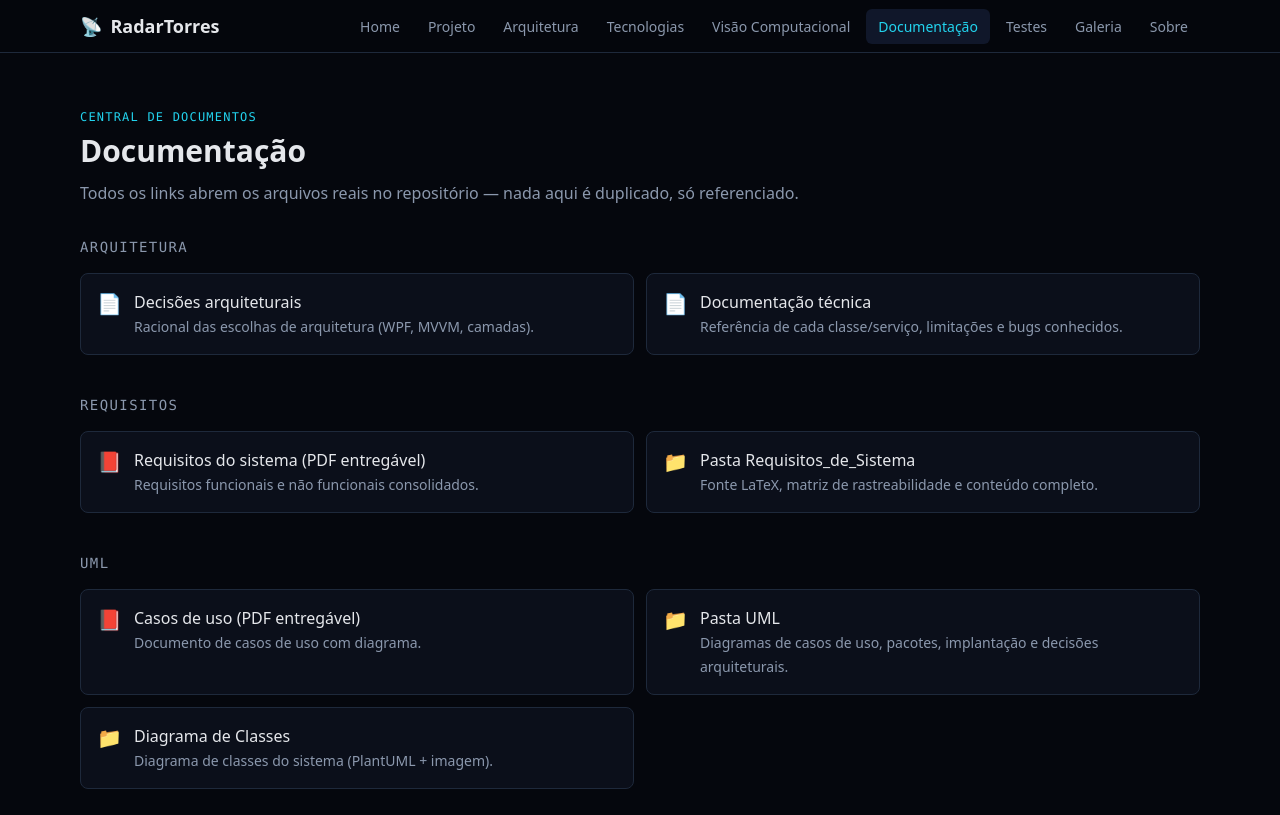
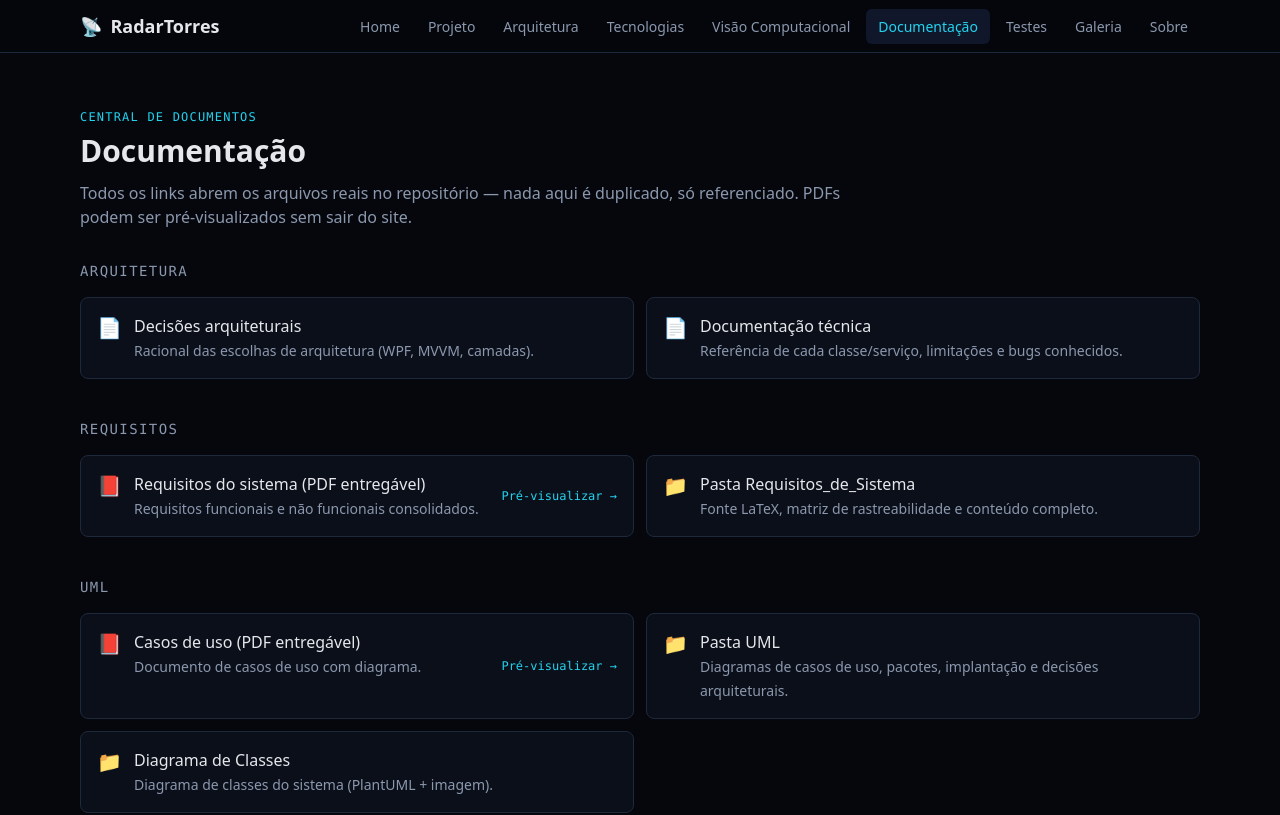
Before and after one commit to Matheus-Emanoel-Souza/Sistema_Rastreamento_Alvos_Arduino, a React (Vite) app in the folder site/: page /#/documentacao in a window 1280 px wide. Shown: the top 815 px of the page. Built offline with nearby package versions, Linux system fonts and the light colour scheme.

Commit message:
feat(site): pre-visualizacao de PDF embutida na pagina Documentacao

```diff
--- a/site/src/components/DocumentationCard.tsx
+++ b/site/src/components/DocumentationCard.tsx
@@ -6,7 +6,39 @@ const kindIcon: Record<DocumentationLink['kind'], string> = {
   folder: '📁',
 }
 
-export default function DocumentationCard({ item }: { item: DocumentationLink }) {
+interface DocumentationCardProps {
+  item: DocumentationLink
+  onPreview?: (item: DocumentationLink) => void
+}
+
+export default function DocumentationCard({ item, onPreview }: DocumentationCardProps) {
+  const body = (
+    <>
+      <span className="text-xl" aria-hidden>
+        {kindIcon[item.kind]}
+      </span>
+      <span>
+        <span className="block font-medium text-foreground">{item.title}</span>
+        <span className="text-sm text-muted">{item.description}</span>
+      </span>
+    </>
+  )
+
+  if (item.kind === 'pdf' && onPreview) {
+    return (
+      <button
+        type="button"
+        onClick={() => onPreview(item)}
+        className="flex items-start gap-3 rounded-lg border border-border bg-surface p-4 text-left transition-colors hover:border-accent/50"
+      >
+        {body}
+        <span className="ml-auto shrink-0 self-center font-mono text-xs text-accent">
+          Pré-visualizar →
+        </span>
+      </button>
+    )
+  }
+
   return (
     <a
       href={item.href}
@@ -14,13 +46,7 @@ export default function DocumentationCard({ item }: { item: DocumentationLink })
       rel="noreferrer"
       className="flex items-start gap-3 rounded-lg border border-border bg-surface p-4 transition-colors hover:border-accent/50"
     >
-      <span className="text-xl" aria-hidden>
-        {kindIcon[item.kind]}
-      </span>
-      <span>
-        <span className="block font-medium text-foreground">{item.title}</span>
-        <span className="text-sm text-muted">{item.description}</span>
-      </span>
+      {body}
     </a>
   )
 }
--- /dev/null
+++ b/site/src/components/PdfPreviewModal.tsx
@@ -0,0 +1,74 @@
+import { useEffect } from 'react'
+import type { DocumentationLink } from '../data/documentation'
+import { toRawUrl } from '../data/documentation'
+
+interface PdfPreviewModalProps {
+  item: DocumentationLink
+  onClose: () => void
+}
+
+/** Lightbox de pré-visualização de PDF direto no site, sem sair pro GitHub. */
+export default function PdfPreviewModal({ item, onClose }: PdfPreviewModalProps) {
+  const rawUrl = toRawUrl(item.href)
+
+  useEffect(() => {
+    const handleKey = (e: KeyboardEvent) => {
+      if (e.key === 'Escape') onClose()
+    }
+    window.addEventListener('keydown', handleKey)
+    document.body.style.overflow = 'hidden'
+    return () => {
+      window.removeEventListener('keydown', handleKey)
+      document.body.style.overflow = ''
+    }
+  }, [onClose])
+
+  return (
+    <div
+      role="dialog"
+      aria-modal="true"
+      aria-label={item.title}
+      className="fixed inset-0 z-[100] flex flex-col gap-3 bg-background/95 p-4 backdrop-blur"
+      onClick={(e) => {
+        if (e.target === e.currentTarget) onClose()
+      }}
+    >
+      <div className="flex flex-wrap items-center justify-between gap-3">
+        <div>
+          <h3 className="font-semibold text-foreground">{item.title}</h3>
+          <p className="text-sm text-muted">{item.description}</p>
+        </div>
+        <div className="flex items-center gap-2">
+          <a
+            href={item.href}
+            target="_blank"
+            rel="noreferrer"
+            className="rounded-md border border-border px-3 py-1.5 text-sm text-foreground transition-colors hover:border-accent/50"
+          >
+            Abrir no GitHub
+          </a>
+          <button
+            type="button"
+            onClick={onClose}
+            className="rounded-md border border-border px-3 py-1.5 text-sm text-foreground transition-colors hover:border-accent/50"
+          >
+            Fechar ✕
+          </button>
+        </div>
+      </div>
+
+      <object
+        data={rawUrl}
+        type="application/pdf"
+        className="w-full flex-1 rounded-lg border border-border bg-surface"
+      >
+        <div className="flex h-full flex-col items-center justify-center gap-3 p-8 text-center text-muted">
+          <p>Não foi possível exibir o PDF aqui.</p>
+          <a href={rawUrl} target="_blank" rel="noreferrer" className="text-accent hover:underline">
+            Abrir o PDF em uma nova aba
+          </a>
+        </div>
+      </object>
+    </div>
+  )
+}
--- a/site/src/data/documentation.ts
+++ b/site/src/data/documentation.ts
@@ -12,6 +12,13 @@ export interface DocumentationSection {
 
 const REPO_BLOB = 'https://github.com/Matheus-Emanoel-Souza/Sistema_Rastreamento_Alvos_Arduino/blob/main'
 const REPO_TREE = 'https://github.com/Matheus-Emanoel-Souza/Sistema_Rastreamento_Alvos_Arduino/tree/main'
+
+/** Converte um link "blob" do GitHub (página HTML) no arquivo bruto, embutível em <object>/<iframe>. */
+export function toRawUrl(blobUrl: string): string {
+  return blobUrl
+    .replace('https://github.com/', 'https://raw.githubusercontent.com/')
+    .replace('/blob/', '/')
+}
 
 // Todos os links apontam para os arquivos reais já existentes no repositório —
 // nada é duplicado dentro do site, só referenciado.
--- a/site/src/pages/Documentacao.tsx
+++ b/site/src/pages/Documentacao.tsx
@@ -1,13 +1,17 @@
+import { useState } from 'react'
 import PageSection from '../components/layout/PageSection'
 import DocumentationCard from '../components/DocumentationCard'
-import { documentationSections } from '../data/documentation'
+import PdfPreviewModal from '../components/PdfPreviewModal'
+import { documentationSections, type DocumentationLink } from '../data/documentation'
 
 export default function Documentacao() {
+  const [preview, setPreview] = useState<DocumentationLink | null>(null)
+
   return (
     <PageSection
       eyebrow="Central de documentos"
       title="Documentação"
-      description="Todos os links abrem os arquivos reais no repositório — nada aqui é duplicado, só referenciado."
+      description="Todos os links abrem os arquivos reais no repositório — nada aqui é duplicado, só referenciado. PDFs podem ser pré-visualizados sem sair do site."
     >
       <div className="flex flex-col gap-10">
         {documentationSections.map((section) => (
@@ -17,12 +21,18 @@ export default function Documentacao() {
             </h3>
             <div className="grid gap-3 sm:grid-cols-2">
               {section.items.map((item) => (
-                <DocumentationCard key={item.href} item={item} />
+                <DocumentationCard
+                  key={item.href}
+                  item={item}
+                  onPreview={item.kind === 'pdf' ? setPreview : undefined}
+                />
               ))}
             </div>
           </div>
         ))}
       </div>
+
+      {preview && <PdfPreviewModal item={preview} onClose={() => setPreview(null)} />}
     </PageSection>
   )
 }
```
